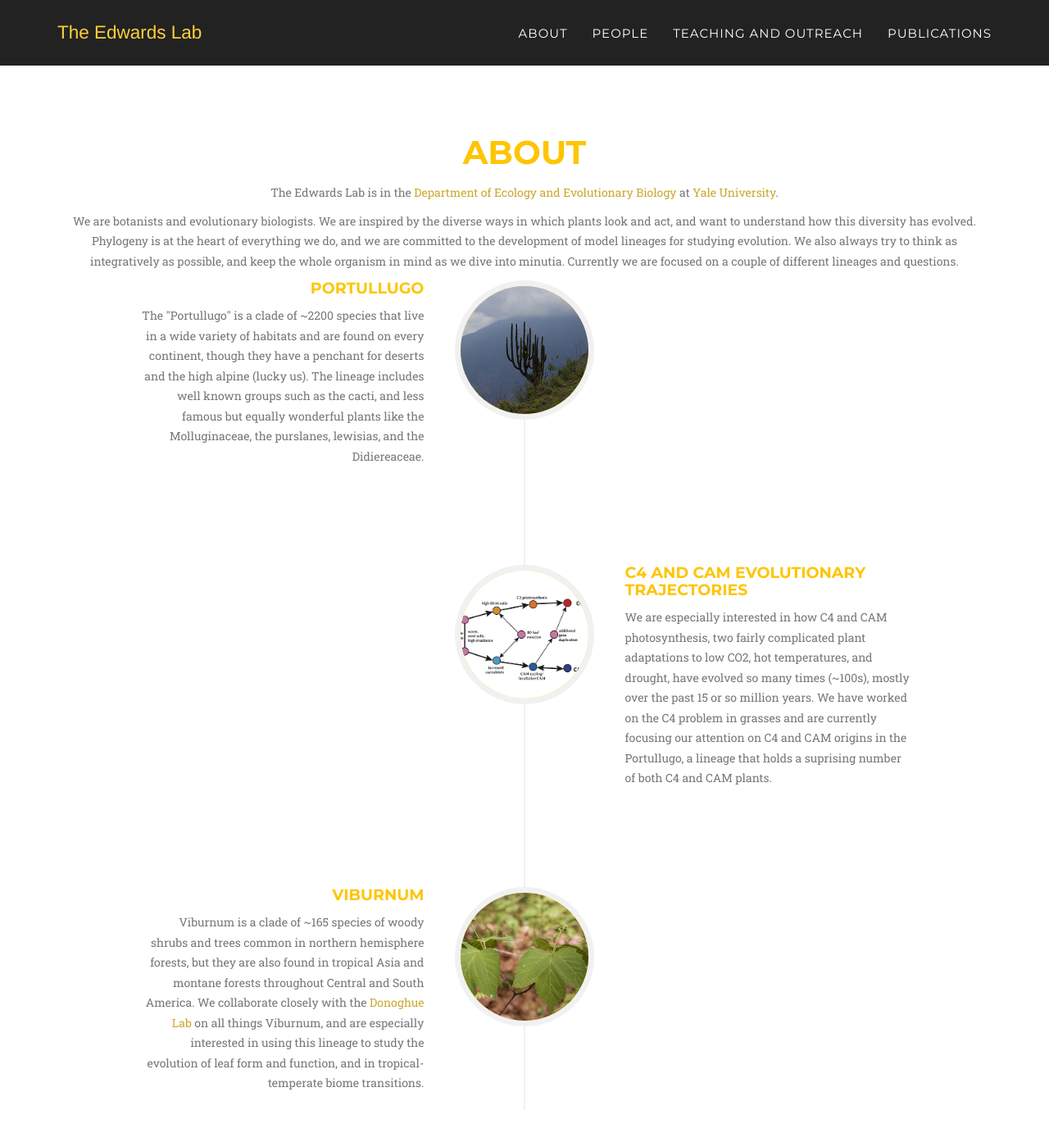
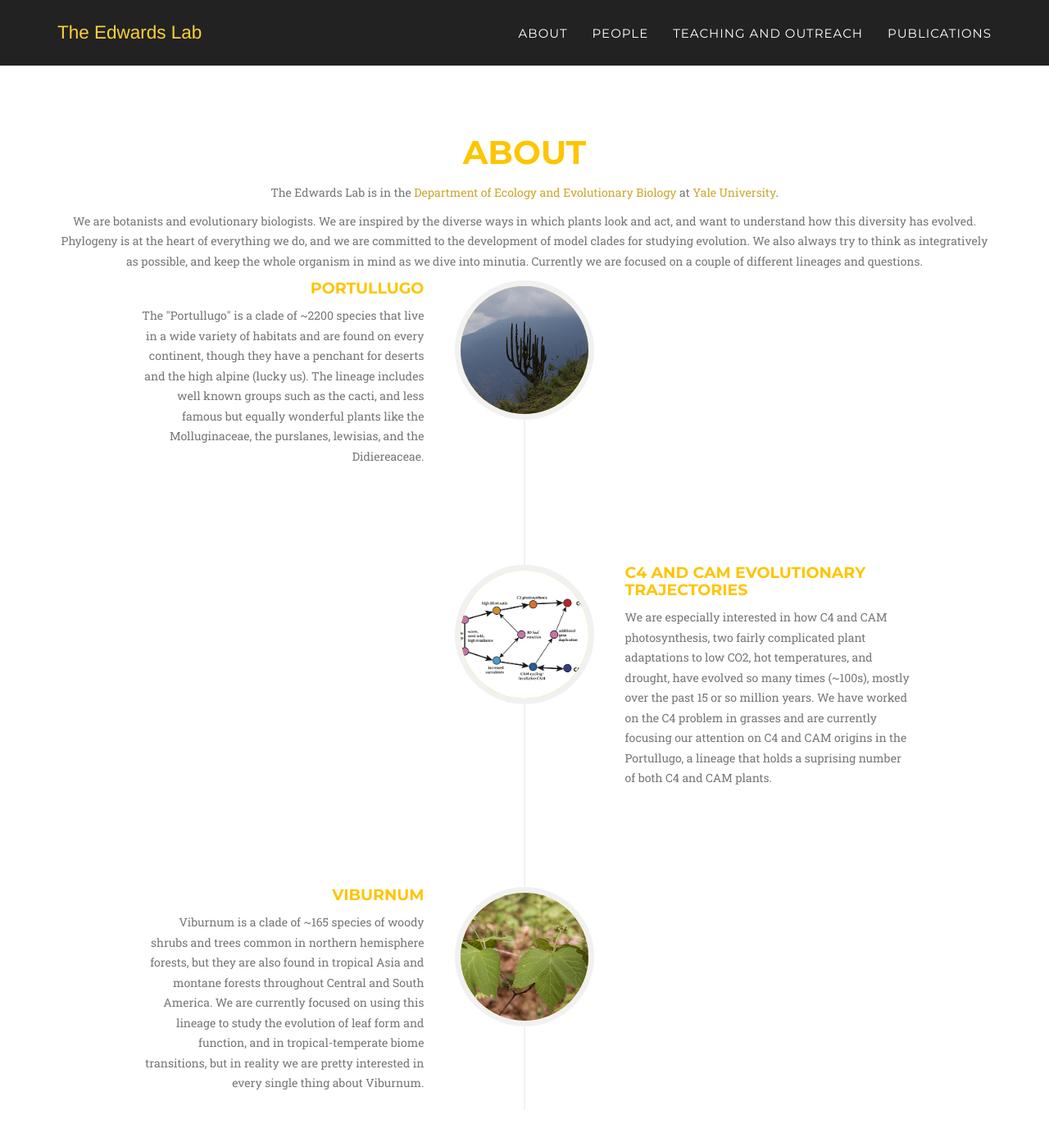
Before and after one commit to ejedwards/ejedwards.github.io, a Jekyll site: the page built from index.html, in a window 1280 px wide and 1400 px high, scrolled down 679 px. Shown: the top 1393 px of the window at 82% size. Built offline with Jekyll 4.4.1, drawn with Linux system fonts in a browser that asks for light colours; some web fonts are replaced.

Commit message:
update about

```diff
--- a/_includes/about.html
+++ b/_includes/about.html
@@ -7,7 +7,7 @@
 
                     <p class="text-muted">The Edwards Lab is in the <a href="http://eeb.yale.edu">Department of Ecology and Evolutionary Biology</a> at <a href="http://www.yale.edu">Yale University</a>.</p>
 
-                    <p class="text-muted">We are botanists and evolutionary biologists. We are inspired by the diverse ways in which plants look and act, and want to understand how this diversity has evolved. Phylogeny is at the heart of everything we do, and we are committed to the development of model lineages for studying evolution. We also always try to think as integratively as possible, and keep the whole organism in mind as we dive into minutia. Currently we are focused on a couple of different lineages and questions.</p>
+                    <p class="text-muted">We are botanists and evolutionary biologists. We are inspired by the diverse ways in which plants look and act, and want to understand how this diversity has evolved. Phylogeny is at the heart of everything we do, and we are committed to the development of model clades for studying evolution. We also always try to think as integratively as possible, and keep the whole organism in mind as we dive into minutia. Currently we are focused on a couple of different lineages and questions.</p>
 
 
                 </div>
@@ -52,7 +52,7 @@
                                     <h4>Viburnum</h4>
                                 </div>
                                 <div class="timeline-body">
-                                    <p class="text-muted"> Viburnum is a clade of ~165 species of woody shrubs and trees common in northern hemisphere forests, but they are also found in tropical Asia and montane forests throughout Central and South America. We collaborate closely with the <a href="http://donoghuelab.yale.edu/">Donoghue Lab</a> on all things Viburnum, and are especially interested in using this lineage to study the evolution of leaf form and function, and in tropical-temperate biome transitions.</p>
+                                    <p class="text-muted"> Viburnum is a clade of ~165 species of woody shrubs and trees common in northern hemisphere forests, but they are also found in tropical Asia and montane forests throughout Central and South America. We are currently focused on using this lineage to study the evolution of leaf form and function, and in tropical-temperate biome transitions, but in reality we are pretty interested in every single thing about Viburnum.</p>
                                 </div>
                             </div>
                         </li>
--- a/_includes/publications.html
+++ b/_includes/publications.html
@@ -16,10 +16,10 @@
 </div><div class="box-footer"></div></div>
 
 <div class="box"><div class="box-title"></div><div class="box-body">
-	<p class="text-muted">Ferrari RC, PP Bittencourt, MA Rodrigues, JJ Moreno-Villena, FRR Alves, VD Gastaldi, SF Boxall, LV Dever, D Demarco, SCS Andrade, EJ Edwards, J Hartwell, L Freschi. 2020. C4 and crassulacean acid metabolism photosynthesis within a single leaf: deciphering key components behind a rare photosynthetic adaptation. New Phytologist 225: 1699-1714. <a href="reprints/ferrar_etal_NP2020.pdf">pdf</a></p>
+	<p class="text-muted">Ferrari RC, PP Bittencourt, MA Rodrigues, JJ Moreno-Villena, FRR Alves, VD Gastaldi, SF Boxall, LV Dever, D Demarco, SCS Andrade, EJ Edwards, J Hartwell, L Freschi. 2020. C4 and crassulacean acid metabolism photosynthesis within a single leaf: deciphering key components behind a rare photosynthetic adaptation. New Phytologist 225: 1699-1714. <a href="reprints/ferrari_etal_NP2020.pdf">pdf</a></p>
 </div><div class="box-footer"></div></div>
 
-<div class="box"><div class="box-title"></div><div class="box-body">
+<div class="box"><div class="box-title"></div><div class="box-body">ß
 	<p class="text-muted">Ogburn RM, EJ Edwards. 2019. Celebrating a new Division of Botany at SICB: An introduction to the Integrative Plant Biology symposium. Integrative and Comparative Biology 59: 489-492. <a href="reprints/ogburn_edwards_ICB2019.pdf">pdf</a></p>
 </div><div class="box-footer"></div></div>
 
```
